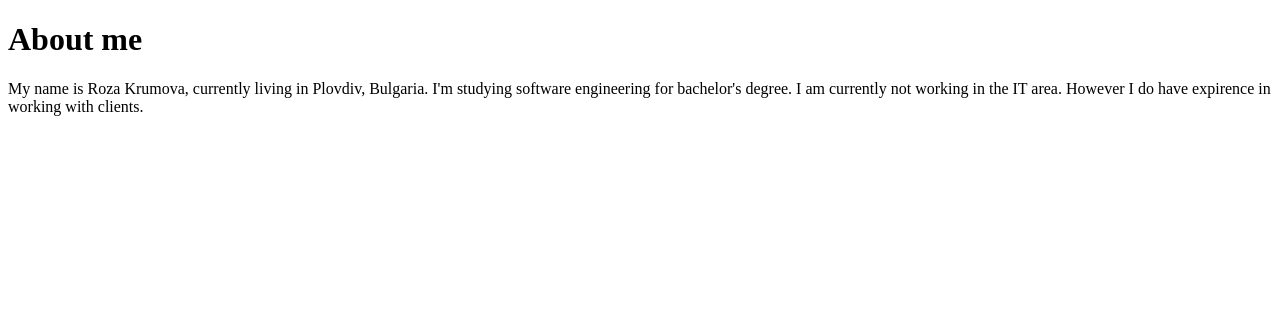
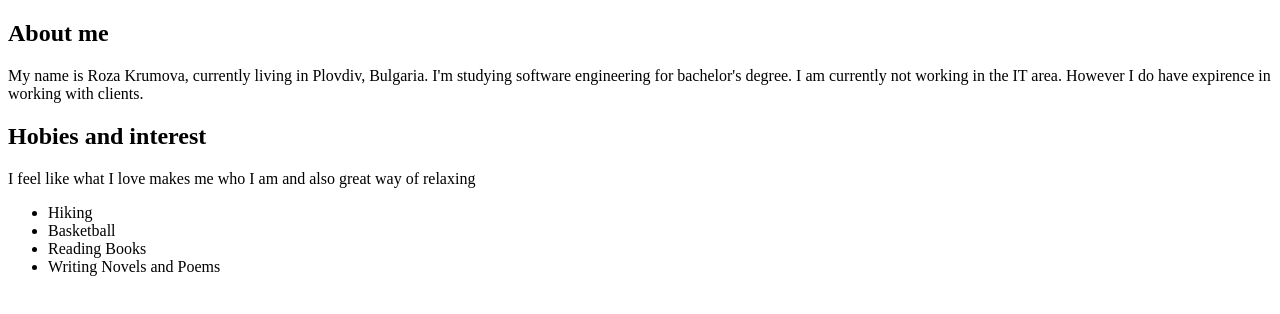
Before and after one commit to RKrumova/stu2001321060, a plain HTML site: page index.html in a window 1280 px wide. Drawn offline with Linux system fonts and the light colour scheme.

Commit message:
Added hobbies and interest

```diff
--- a/index.html
+++ b/index.html
@@ -5,9 +5,16 @@
 </head>
 <body>
 
-<h1>About me</h1>
-<p>My name is Roza Krumova, currently living in Plovdiv, Bulgaria. I'm studying software engineering for bachelor's degree. I am currently not working in the IT area. However I do have expirence in working with clients. </p>
-
-
+<h2>About me</h2>
+<p>My name is Roza Krumova, currently living in Plovdiv, Bulgaria. I'm studying software engineering for bachelor's degree.
+    I am currently not working in the IT area. However I do have expirence in working with clients. </p>
+<h2>Hobies and interest</h2>
+<p>I feel like what I love makes me who I am and also great way of relaxing</p>
+<ul>
+    <li>Hiking</li>
+    <li>Basketball</li>
+    <li>Reading Books</li>
+    <li>Writing Novels and Poems</li>
+  </ul>
 </body>
 </html>
```
